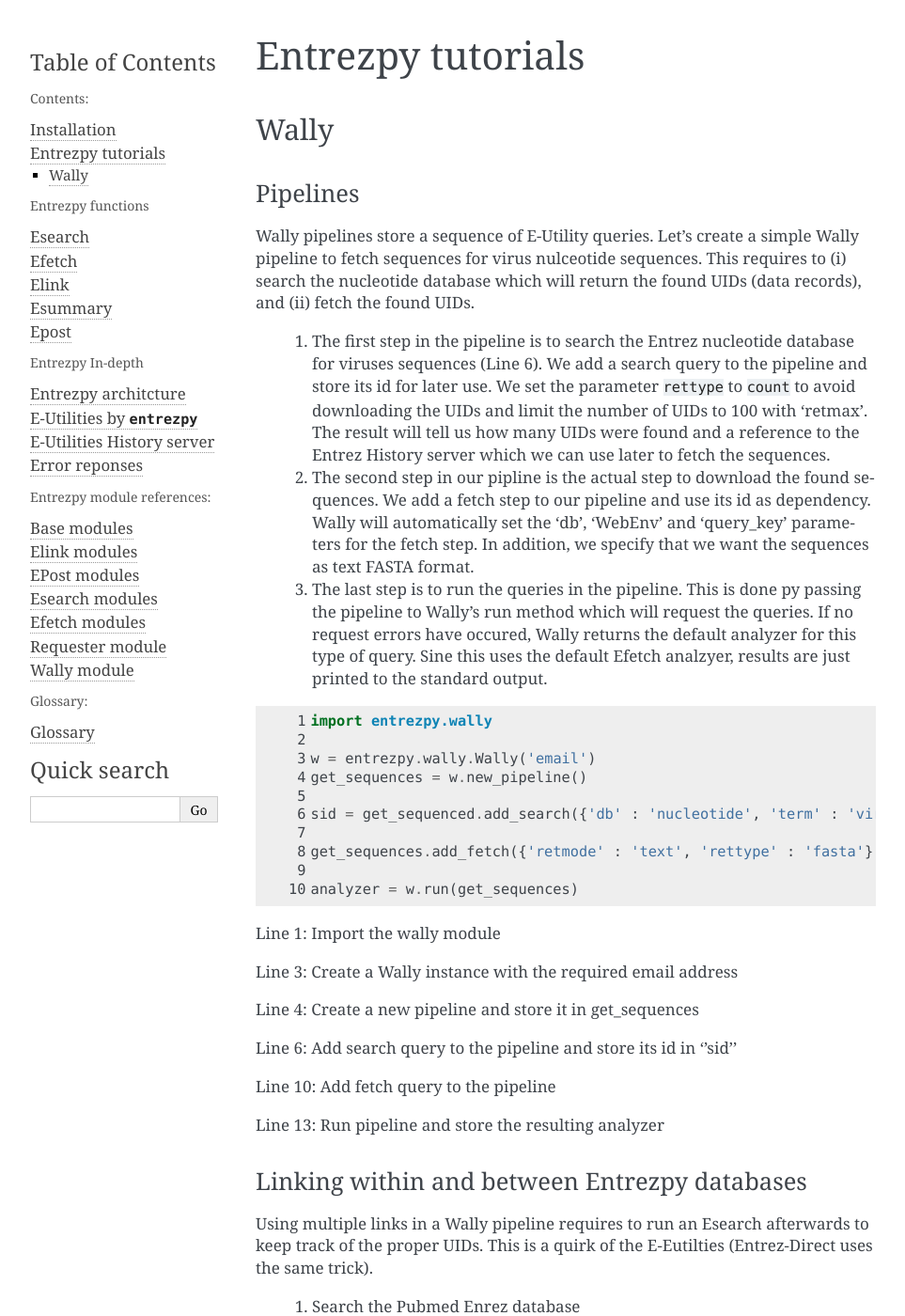
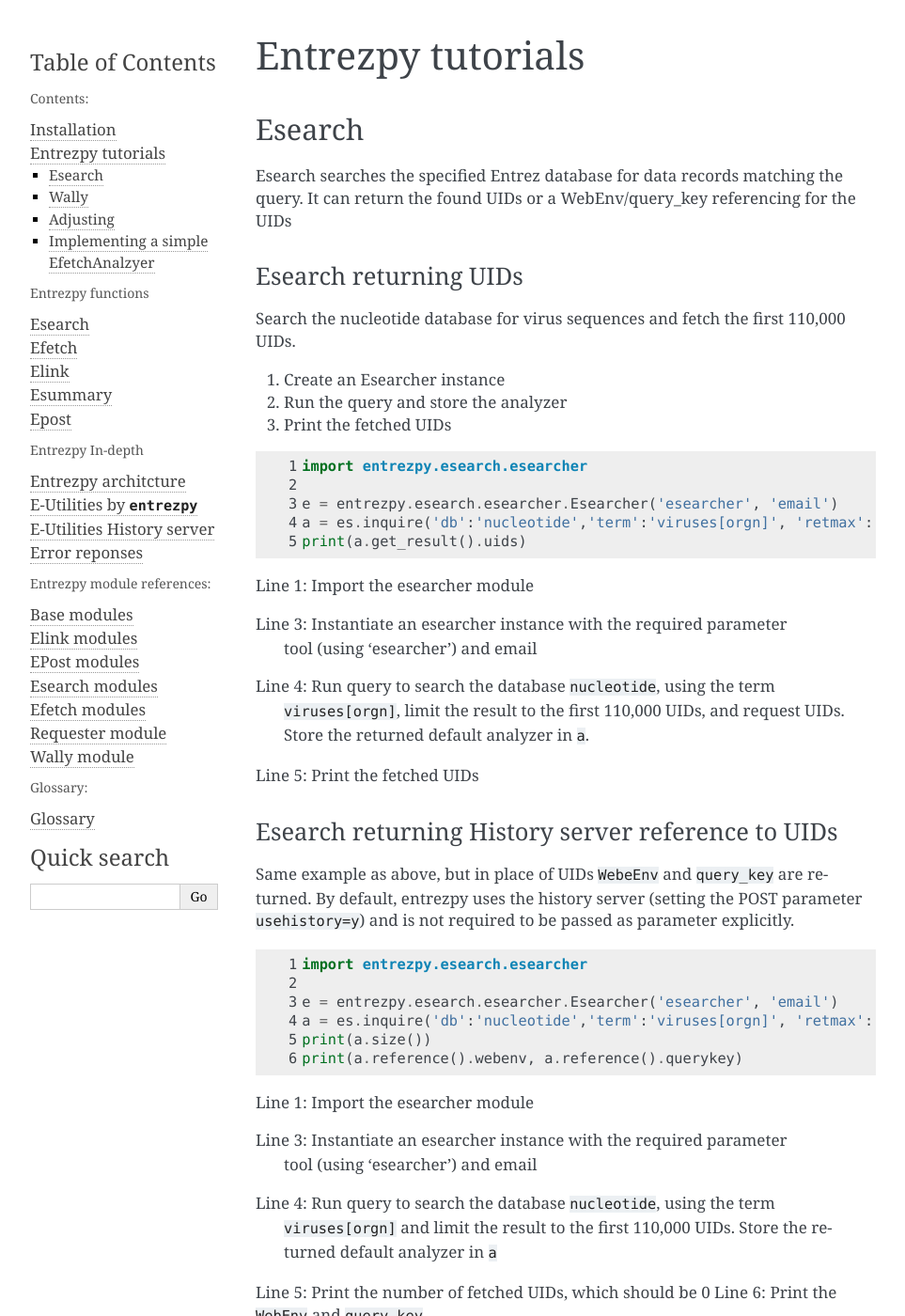
Before and after one commit to AAFC-Lethbridge-Bioinformatics-Support/entrezpy-fork, a Sphinx documentation site: the page built from docs/entrezpy-doc/source/usage/examples.rst, in a window 1280 px wide and 1400 px high. Shown: the whole window at 94% size, without its empty margins (148-1111 px from the left). Built offline with Sphinx 7.4.7, drawn with Linux system fonts in a browser that asks for light colours; pages that are not in the unit, such as notebooks, are missing from menus; some of the changed text lies outside the part shown.

Commit message:
docs: update docs and add more examples

```diff
--- a/docs/entrezpy-doc/source/conf.py
+++ b/docs/entrezpy-doc/source/conf.py
@@ -98,7 +98,7 @@ html_theme = 'alabaster'
 # Add any paths that contain custom static files (such as style sheets) here,
 # relative to this directory. They are copied after the builtin static files,
 # so a file named "default.css" will overwrite the builtin "default.css".
-html_static_path = ['_static']
+#html_static_path = ['_static']
 
 # Custom sidebar templates, must be a dictionary that maps document names
 # to template names.
--- a/docs/entrezpy-doc/source/usage/examples.rst
+++ b/docs/entrezpy-doc/source/usage/examples.rst
@@ -2,6 +2,80 @@
 
 Entrezpy tutorials
 ==================
+
+.. _tutorialesearch:
+
+Esearch
+-------
+
+Esearch searches the specified Entrez database for data records matching the
+query. It can return the found UIDs or a WebEnv/query_key referencing for the
+UIDs
+
+Esearch returning UIDs
+~~~~~~~~~~~~~~~~~~~~~~
+
+Search the nucleotide database for virus sequences and fetch the first 110,000
+UIDs.
+
+1. Create an Esearcher instance
+
+2. Run the query and store the analyzer
+
+3. Print the fetched UIDs
+
+.. code-block:: python
+  :linenos:
+
+  import entrezpy.esearch.esearcher
+
+  e = entrezpy.esearch.esearcher.Esearcher('esearcher', 'email')
+  a = es.inquire('db':'nucleotide','term':'viruses[orgn]', 'retmax': 110000, 'rettype': 'uilist')
+  print(a.get_result().uids)
+
+Line 1: Import the esearcher module
+
+Line 3: Instantiate an esearcher instance with the required parameter
+        tool (using 'esearcher') and email
+
+Line 4: Run query to search the database ``nucleotide``, using the term
+        ``viruses[orgn]``, limit the result to the first 110,000 UIDs, and
+        request UIDs. Store the returned default analyzer in ``a``.
+
+Line 5: Print the fetched UIDs
+
+Esearch returning History server reference to UIDs
+~~~~~~~~~~~~~~~~~~~~~~~~~~~~~~~~~~~~~~~~~~~~~~~~~~
+
+Same example as above, but in place of UIDs ``WebeEnv`` and ``query_key`` are
+returned. By default, entrezpy uses the history server (setting the POST
+parameter ``usehistory=y``) and is not required to be passed as parameter
+explicitly.
+
+.. code-block:: python
+  :linenos:
+
+  import entrezpy.esearch.esearcher
+
+  e = entrezpy.esearch.esearcher.Esearcher('esearcher', 'email')
+  a = es.inquire('db':'nucleotide','term':'viruses[orgn]', 'retmax': 110000)
+  print(a.size())
+  print(a.reference().webenv, a.reference().querykey)
+
+
+
+Line 1: Import the esearcher module
+
+Line 3: Instantiate an esearcher instance with the required parameter
+        tool (using 'esearcher') and email
+
+Line 4: Run query to search the database ``nucleotide``, using the term
+        ``viruses[orgn]`` and limit the result to the first 110,000 UIDs.
+        Store the returned default analyzer in ``a``
+
+Line 5: Print the number of fetched UIDs, which should be 0
+Line 6: Print the ``WebEnv`` and ``query_key``
+
 
 Wally
 -----
@@ -129,3 +203,11 @@ Line 14: Add fetch step to Wally pipeline with the last link result as
          (Tinyseq XML).
 
 Line 15:  Run the pipeline.
+
+Adjusting
+---------
+
+Implementing a simple EfetchAnalzyer
+-------------------------------------
+
+  WIP, but see ``examples/entrezpy-example.wally.fetch-genome.py``, lines 74-85.
```
Also changed, not shown: docs/entrezpy-doc/source/index.rst (+25 -1 lines), docs/entrezpy-doc/source/usage/entrezpy_basis.rst (+34 -3 lines).
